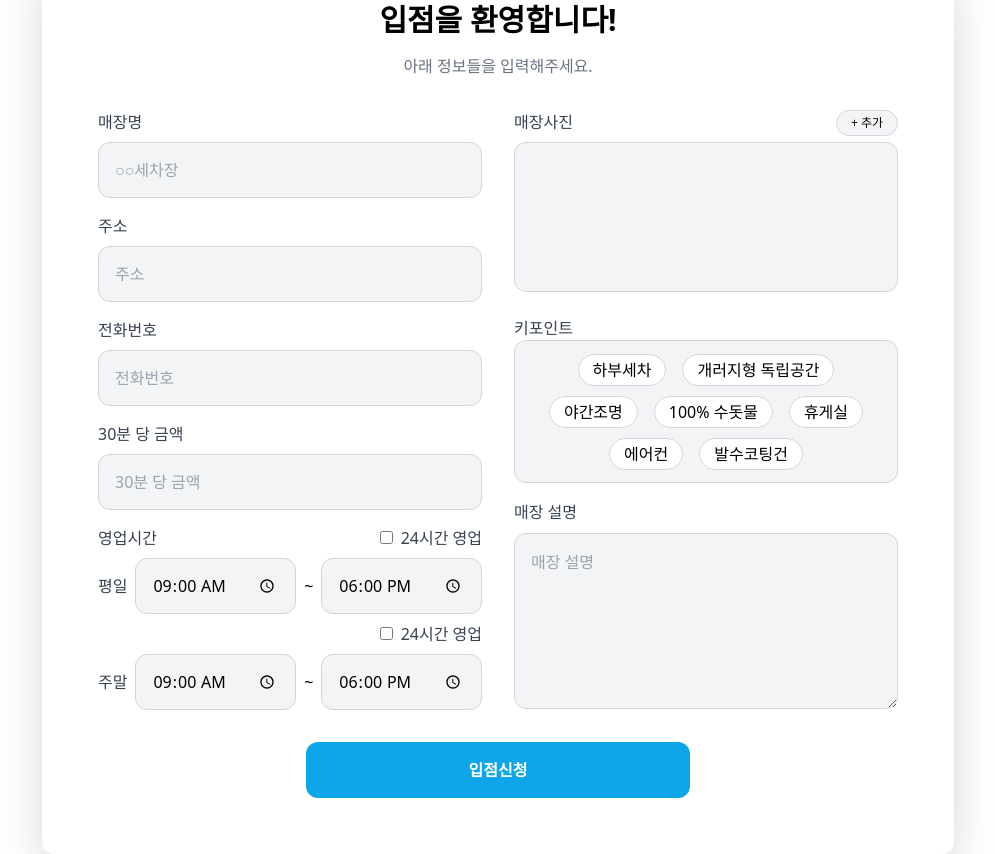
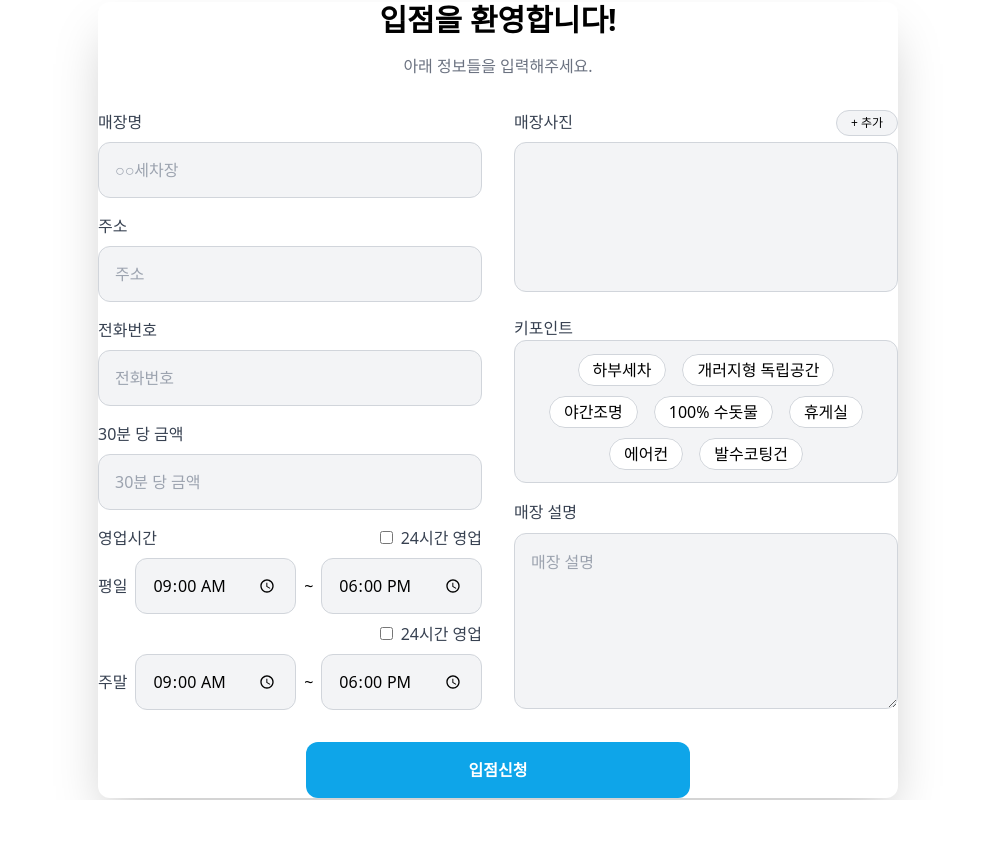
Before and after one commit to minjuko/Team10_FE_OWNER, a React (Vite) app: page /register in a window 1280 px wide. Shown: the whole page, without its empty margins (142-1137 px from the left). After the commit the page ends 800 px from the top, so only its background shows below. Built offline with nearby package versions, Linux system fonts and the light colour scheme.

Commit message:
design: Box 기본 padding 사이즈 p-14 -> p-0

```diff
--- a/src/components/atoms/Box.jsx
+++ b/src/components/atoms/Box.jsx
@@ -5,7 +5,7 @@ const commonStyle =
 
 const Box = ({ className, children }) => {
   return (
-    <div className={`p-14 bg-white rounded-xl shadow-2xl ${className}`}>
+    <div className={`bg-white rounded-xl shadow-2xl ${className}`}>
       {children}
     </div>
   );
```
